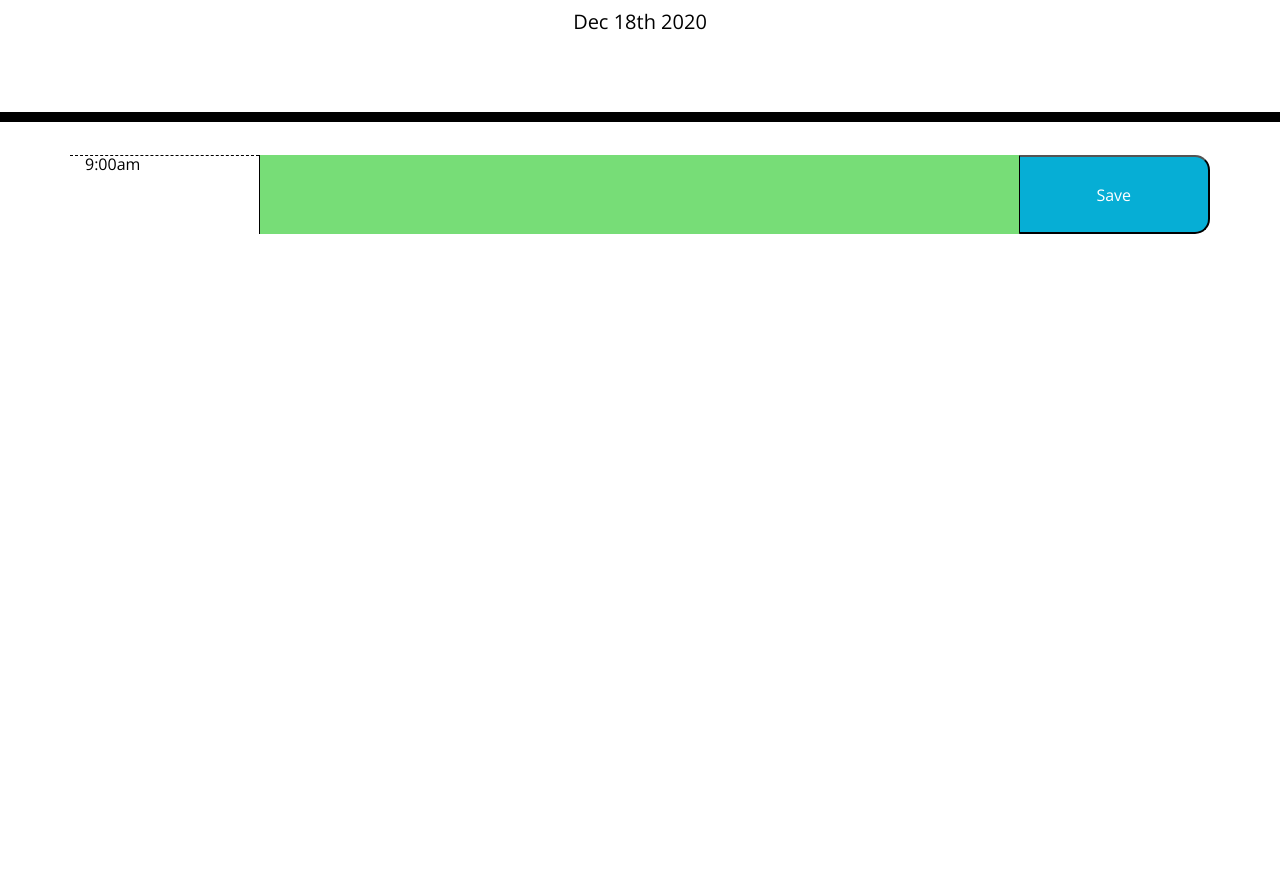
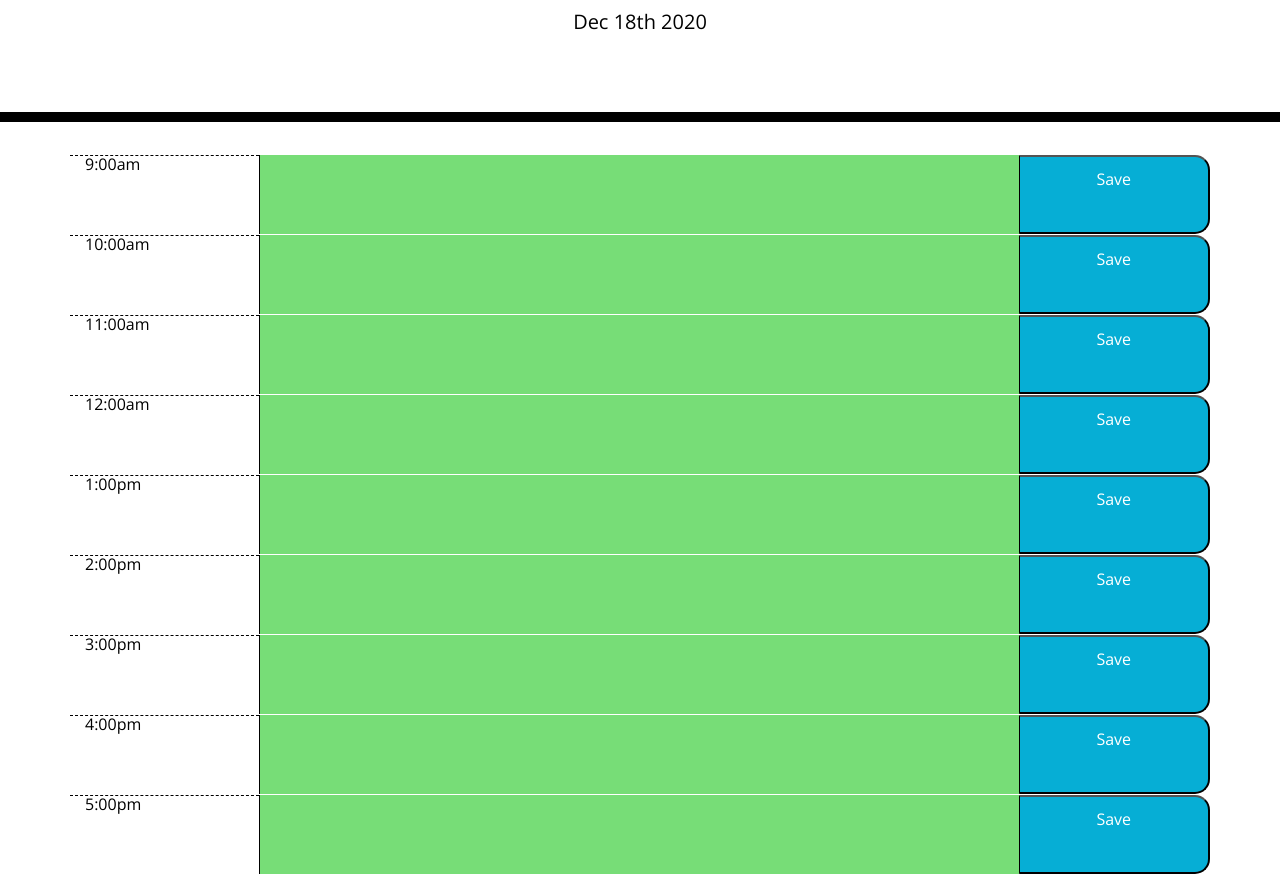
Before and after one commit to mitchlltbean/PlannerMTB, a plain HTML site: page index.html in a window 1280 px wide. Shown: the part 182-1056 px from the top of the page. Before the commit the page ends 800 px from the top, so only its background shows below. Drawn offline with nearby package versions, Linux system fonts and the light colour scheme.

Commit message:
Got out of tutoring session able to fix 4 loop to produce data to be used against clock. Also got local storage working based upon using this jquery to siblings of textarea. Tutor said i should chnage my sibling class to be more specific

```diff
--- a/index.html
+++ b/index.html
@@ -30,18 +30,140 @@
     </header>
     <div class="container">
       <!-- Timeblocks go here -->
+
+
       <div class="row">
 
         <div class="col hour">9:00am
         </div>
 
+        <textarea class="col-8" id="nine" data-h="9">
 
-        <textarea class="col-8" id="text"></textarea>
-        <!-- <div class="col-8">
-            <form></form>
-        </div>     -->
+        </textarea>
 
-        <button class="saveBtn col">Save</button>
+        <button class="saveBtn col">Save
+
+        </button>
+
+      </div>
+
+      <div class="row">
+
+        <div class="col hour">10:00am
+        </div>
+
+        <textarea class="col-8" id="ten" data-h="10">
+
+        </textarea>
+
+        <button class="saveBtn col">Save
+
+        </button>
+
+      </div>
+
+      <div class="row">
+
+        <div class="col hour">11:00am
+        </div>
+
+        <textarea class="col-8" id="eleven" data-h="11">
+
+        </textarea>
+
+        <button class="saveBtn col">Save
+
+        </button>
+
+      </div>
+
+      <div class="row">
+
+        <div class="col hour">12:00am
+        </div>
+
+        <textarea class="col-8" id="text" data-h="12">
+
+        </textarea>
+
+        <button class="saveBtn col">Save
+
+        </button>
+
+      </div>
+
+      <div class="row">
+
+        <div class="col hour">1:00pm
+        </div>
+
+        <textarea class="col-8" id="text" data-h="13">
+
+        </textarea>
+
+        <button class="saveBtn col">Save
+
+        </button>
+
+      </div>
+
+      <div class="row">
+
+        <div class="col hour">2:00pm
+        </div>
+
+        <textarea class="col-8" id="text" data-h="14">
+
+        </textarea>
+
+        <button class="saveBtn col">Save
+
+        </button>
+
+      </div>
+
+      <div class="row">
+
+        <div class="col hour">3:00pm
+        </div>
+
+        <textarea class="col-8" id="text" data-h="15">
+
+        </textarea>
+
+        <button class="saveBtn col">Save
+
+        </button>
+
+      </div>
+
+      <div class="row">
+
+        <div class="col hour">4:00pm
+        </div>
+
+        <textarea class="col-8" id="text" data-h="16">
+
+        </textarea>
+
+        <button class="saveBtn col">Save
+
+        </button>
+
+      </div>
+
+      <div class="row">
+
+        <div class="col hour">5:00pm
+        </div>
+
+        <textarea class="col-8" id="text" data-h="17">
+
+        </textarea>
+
+        <button class="saveBtn col">Save
+
+        </button>
 
       </div>
 
--- a/script.js
+++ b/script.js
@@ -5,34 +5,53 @@ console.log(date)
 $("#currentDay").text(date)
 
 
+//TODO:use functions? to dynamically change the color of each form element based on current time.
 
-//TODO:create the HTML elements make up. bootstrap row and coulums to contain an area for time(static text) an area for textinput(in a form to be saved later) and a button area(for form submit and local storage)
 var currentTime = moment().format('H')
 console.log(currentTime)
 
 var timeToday = $("textarea")
-
+console.log(timeToday)
 for (var i = 0 ; i < timeToday.length ; i++) {
 
     //Get element i's ID as a string
-    var textId = timeToday[i].id;
-    console.log(textId)
+    var textId = parseInt($(timeToday[i]).attr("data-h"));
+    console.log(textId + "looking here")
     //get element by ID
-    var manipID = document.getElementById(timeToday[i].id)
 
+    //console.log(manipID + "hereeeeee")
     //remove any old classes from element
 
 
     // apply new class if task is present/past/future
     if (textId < currentTime) {
-        $(manipID).addClass("past");
+        $(timeToday[i]).addClass("past");
+
     } else if (textId > currentTime) {
-        $(manipID).addClass("future");
+        $(timeToday[i]).addClass("future");
     } else {
-        $(manipID).addClass("present");
+        $(timeToday[i]).addClass("present");
     }
 }
 
 
 
-//TODO:use functions? to dynamically change the color of each form element based on current time.
+
+
+
+
+//console.log()
+
+//TODO: a button area(for form submit and local storage)
+$("button").click(function(){
+    var currentH = $(this).siblings(".col-8").attr("data-h");
+    console.log(currentH)
+
+    var saveItem = $("textarea").val();
+
+
+    localStorage.setItem(currentH, saveItem)
+
+
+
+})
```
